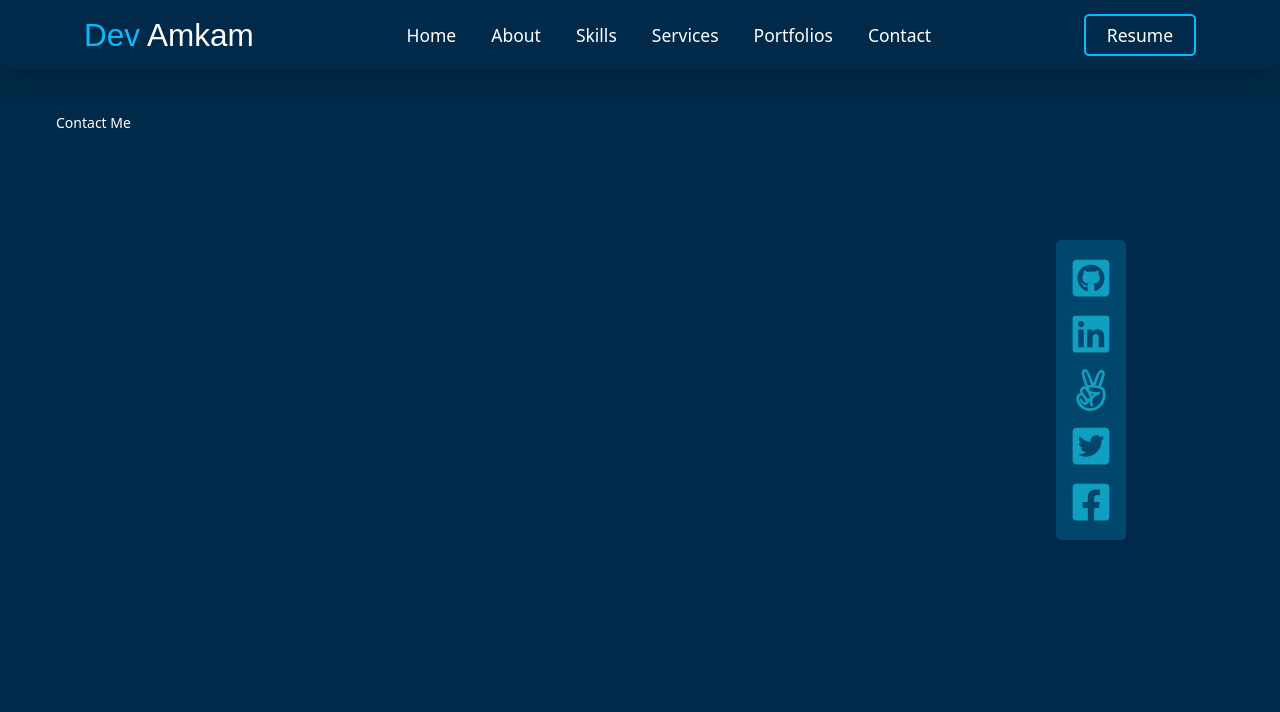
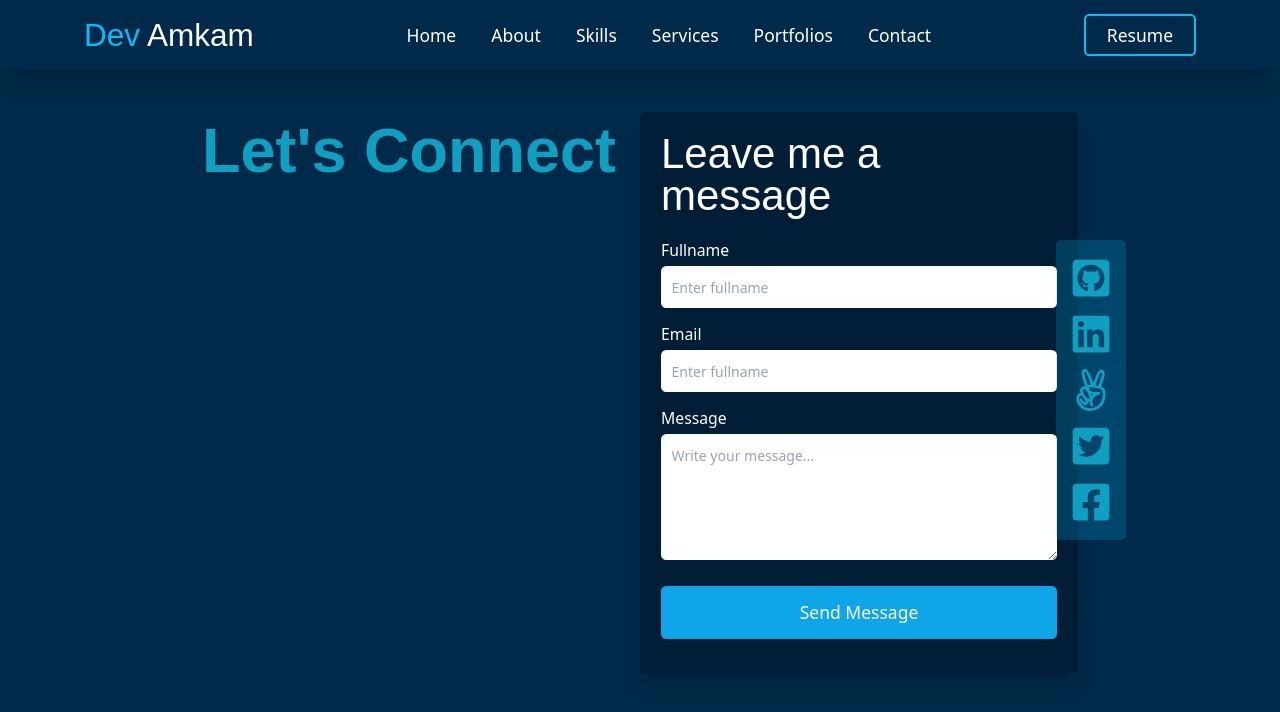
Before and after one commit to AmaduKamara/amkam, a Next.js app: page /contact in a window 1280 px wide. Shown: the top 712 px of the page. Built offline with nearby package versions, Linux system fonts and the light colour scheme.

Commit message:
Add contact form and structure

```diff
--- a/components/Navbar.jsx
+++ b/components/Navbar.jsx
@@ -3,7 +3,7 @@ import Link from "next/link";
 
 const Header = () => {
   return (
-    <div className="bg-primary px-16 py-5 shadow-xl sticky top-0 z-50">
+    <div className="bg-primary px-16 py-5 shadow-xl sticky top-0 z-50 backdrop-blur">
       <div className="container mx-auto px-16 flex justify-between items-center">
         <Link href="/">
           <a className="text-white text-4xl">
--- a/pages/contact.js
+++ b/pages/contact.js
@@ -1,7 +1,74 @@
 import React from "react";
+import { useState } from "react";
 
 const Contact = () => {
-  return <div className="text-white py-32">Contact Me</div>;
+  const [fullName, setFullName] = useState("");
+  const [email, setEmail] = useState("");
+  const [message, setMessage] = useState("");
+
+  const handleSubmit = (event) => {
+    event.preventDefault();
+
+    console.log(fullName, email, message);
+    setFullName("");
+    setEmail("");
+    setMessage("");
+  };
+
+  return (
+    <>
+      <div className="text-white py-32 flex justify-center">
+        <div className="flex justify-center w-9/12">
+          <div className="w-1/2">
+            <h1 className="font-semibold h-text-color text-4xl md:text-5xl lg:text-7xl my-2">
+              Let's Connect
+            </h1>
+          </div>
+          <div className="w-1/2 portfolio-bg-popover rounded-md shadow-xl">
+            <form className="w-full p-6" onSubmit={handleSubmit}>
+              <div className="mb-6">
+                <h2 className="text-2xl md:text-4xl lg:text-5xl">
+                  Leave me a message
+                </h2>
+              </div>
+              <label className="mb-4 block">
+                <span className="block mb-1 text-lg">Fullname</span>
+                <input
+                  type="text"
+                  value=""
+                  placeholder="Enter fullname"
+                  className="w-full p-3 rounded-md"
+                />
+              </label>
+              <label className="mb-4 block">
+                <span className="block mb-1 text-lg">Email</span>
+                <input
+                  type="text"
+                  value=""
+                  placeholder="Enter fullname"
+                  className="w-full p-3 rounded-md"
+                />
+              </label>
+              <label className="mb-2 block">
+                <span className="block mb-1 text-lg">Message</span>
+                <textarea
+                  rows="5"
+                  className="w-full p-3 rounded-md text-gray-500"
+                  placeholder="Write your message..."
+                ></textarea>
+              </label>
+              <button
+                type="submit"
+                className="bg-sky-500 hover:bg-sky-600 py-3 md:py-4 px-12 text-xl rounded-md text-white my-4 w-full"
+              >
+                Send Message
+              </button>
+            </form>
+          </div>
+        </div>
+      </div>
+    </>
+  );
 };
 
 export default Contact;
```
